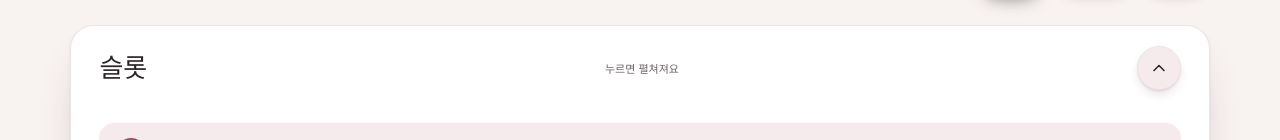
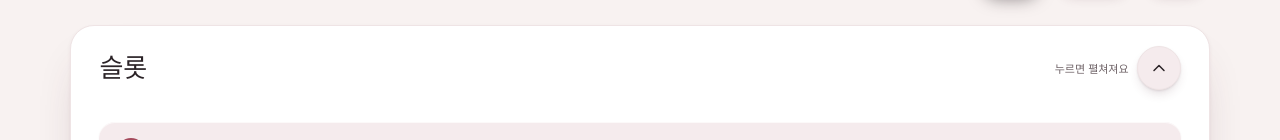
Before and after one commit to tltltt363-rgb/portfolio, a plain HTML site: page index.html in a window 1280 px wide. Shown: the part 792-932 px from the top of the page. Drawn offline with Linux system fonts and the light colour scheme; a web font is replaced by a local one.

Commit message:
방문자 화면 안내문구 위치를 화살표 옆에 고정

```diff
--- a/index.html
+++ b/index.html
@@ -81,6 +81,7 @@ svg{flex-shrink:0}
 .acc.open .chev{background:var(--soft)}
 .acc.open .chev svg{transform:rotate(180deg)}
 .chev-hint{font-size:11px;color:var(--muted);white-space:nowrap}
+.chev-wrap{display:flex;align-items:center;gap:8px}
 .acc-b{padding:6px clamp(18px,2.2vw,28px) clamp(20px,2.2vw,28px)}
 .grid{display:grid;grid-template-columns:repeat(4,minmax(0,1fr));gap:24px;grid-auto-flow:dense}
 .card{min-width:0;display:flex;flex-direction:column;gap:12px}
@@ -572,7 +573,7 @@ function tplNoticeVisitor(sec) {
   if (filter !== 'all' || !items.length) return '';
   const open = isOpen(sec);
   return `<div class="acc${open ? ' open' : ''}" data-sid="${sec.id}">
-    <button class="acc-h" data-act="toggle" aria-expanded="${open}"><span class="acc-t"><span>${esc(sec.name)}</span></span><small class="chev-hint">누르면 펼쳐져요</small><span class="chev">${ICON.chev}</span></button>
+    <button class="acc-h" data-act="toggle" aria-expanded="${open}"><span class="acc-t"><span>${esc(sec.name)}</span></span><span class="chev-wrap"><small class="chev-hint">누르면 펼쳐져요</small><span class="chev">${ICON.chev}</span></span></button>
     ${open ? `<div class="acc-b"><ol class="notice">${items.map((it, i) => `<li><span class="n">${i + 1}</span><p>${sanitizeRich(it.text)}</p></li>`).join('')}</ol></div>` : ''}</div>`;
 }
 /* ---------- 갤러리 (방문자 화면): 큰 화면 하나 + 아래 썸네일 줄 ---------- */
@@ -622,7 +623,7 @@ function tplSecVisitor(sec) {
   if (!sec.cards.length || !cards.length) return '';
   const open = isOpen(sec);
   return `<div class="acc${open ? ' open' : ''}" data-sid="${sec.id}">
-    <button class="acc-h" data-act="toggle" aria-expanded="${open}"><span class="acc-t"><span>${esc(sec.name)}</span><small>${cards.length}개</small></span><small class="chev-hint">누르면 펼쳐져요</small><span class="chev">${ICON.chev}</span></button>
+    <button class="acc-h" data-act="toggle" aria-expanded="${open}"><span class="acc-t"><span>${esc(sec.name)}</span><small>${cards.length}개</small></span><span class="chev-wrap"><small class="chev-hint">누르면 펼쳐져요</small><span class="chev">${ICON.chev}</span></span></button>
     ${open ? `<div class="acc-b">${galVisitor(sec, cards)}</div>` : ''}</div>`;
 }
 function cardAdmin(c, i, sec) {
```
